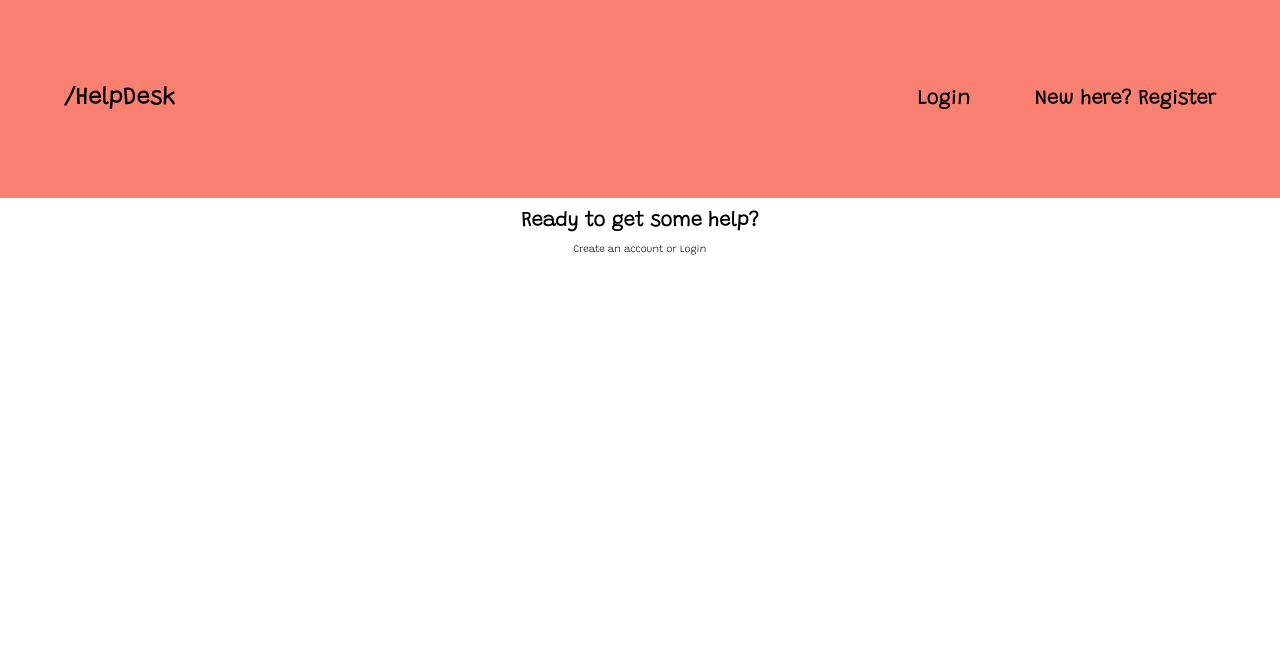
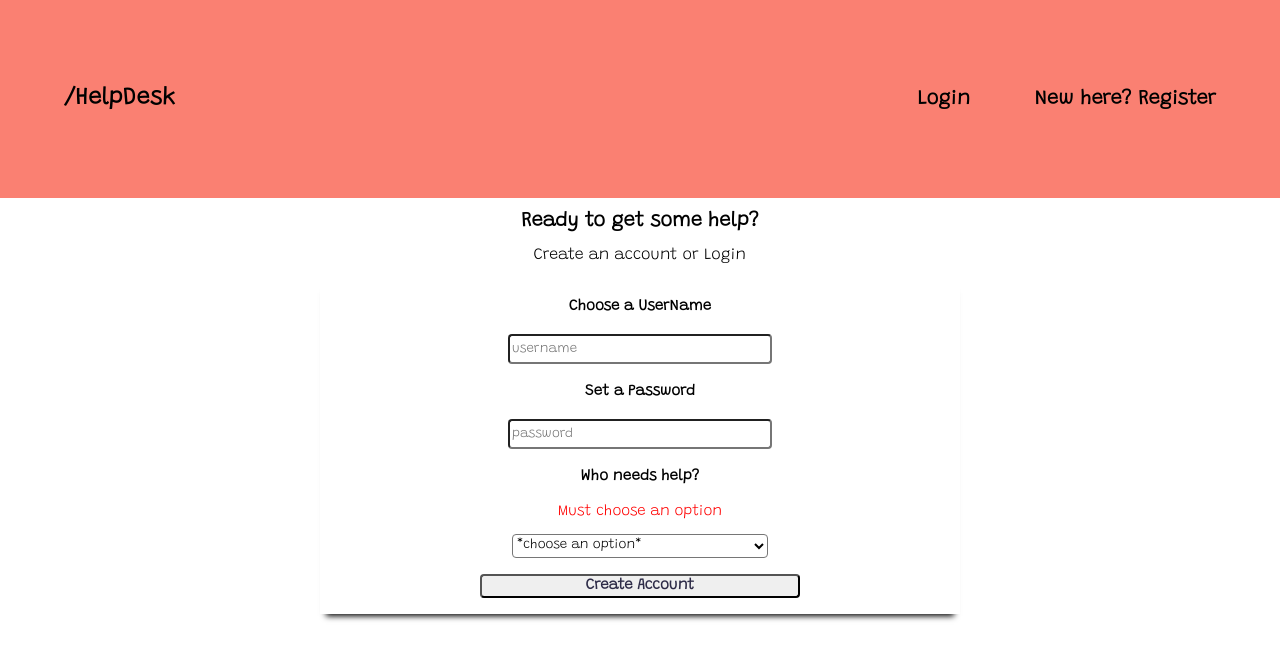
Before and after one commit to Build-Week-PTCT-DevDesk-Queue/FE, a React (Create React App) app in the folder devdeskqueue-fe/: page /registration in a window 1280 px wide. Shown: the top 660 px of the page. Built offline with nearby package versions, Linux system fonts and the light colour scheme.

Commit message:
finished the registration form plus styling

```diff
--- a/devdeskqueue-fe/src/App.css
+++ b/devdeskqueue-fe/src/App.css
@@ -34,7 +34,7 @@ nav{
   font-size: 100%;
   background-color: #FA8072;
 }
-input{
+input, select{
 /* White Background */
 width: 40%;
 height: 1.5rem;
@@ -43,6 +43,7 @@ border-radius: 4px;
 }
 .home-page-button{
 margin-top: 2rem;
+margin-bottom: 2rem;
 cursor: pointer;
 padding: 1rem;
 font-size: 150%;
@@ -53,7 +54,7 @@ text-decoration: none;
 }
 .form-button{
 /* Inactive Grey */
-width: 30%;
+width: 50%;
 height: 1.5rem;
 margin: 1rem;
 background: #EFEFEF;
@@ -67,6 +68,10 @@ font-weight: bold;
   border-color: skyblue;
 }
 input:focus{
+  outline: none;
+  border-color: skyblue;
+}
+select:focus{
   outline: none;
   border-color: skyblue;
 }
@@ -92,6 +97,9 @@ form{
   font-size: 150%;
   /* box-shadow: 3px 3px 5px 6px; */
   box-shadow: 0 8px 6px -6px black;
+}
+#registration-p-tag{
+  font-size: initial;
 }
 .link{
   text-decoration: none;
--- a/devdeskqueue-fe/src/App.js
+++ b/devdeskqueue-fe/src/App.js
@@ -3,18 +3,14 @@ import { Route, Link, Switch } from "react-router-dom";
 import Home from "./components/HomePage";
 import Login from "./components/LoginForm";
 import Registration from "./components/RegistrationForm";
+import HeaderComp from "./components/Header";
 import './App.css';
+
 
 function App() {
   return (
     <div className="App">
-      <header id="home-page-header">
-            <Link className="link" to="/"><h3>/HelpDesk</h3></Link>
-            <nav>
-                <Link className="link" to="/login" >Login</Link>
-                <Link className="link" to="/registration" >New here? Register</Link>
-            </nav>
-        </header>
+      <HeaderComp />
         <Switch>
             <Route path="/login">
                 <Login />
--- /dev/null
+++ b/devdeskqueue-fe/src/components/Header.js
@@ -0,0 +1,13 @@
+import React from "react";
+import {Link} from "react-router-dom";
+export default function HeaderComp() {
+return (
+    <header id="home-page-header">
+            <Link className="link" to="/"><h3>/HelpDesk</h3></Link>
+            <nav>
+                <Link className="link" to="/login" >Login</Link>
+                <Link className="link" to="/registration" >New here? Register</Link>
+            </nav>
+    </header>
+)
+}
--- a/devdeskqueue-fe/src/components/RegistrationForm.js
+++ b/devdeskqueue-fe/src/components/RegistrationForm.js
@@ -1,14 +1,88 @@
 import React, { useState } from "react";
 import { Link } from "react-router-dom";
+import * as yup from "yup";
+import axios from "axios";
 
 
+const regFormSchema = yup.object().shape({
+    name: yup.string().required("Must choose a username!")
+    .max(10, "Username must have not exceed 10 characters")
+    .matches(/[a-zA-z][a-zA-Z]{2,}/, "Username must contain letters only"),
+    password: yup.string()
+    .required("Must set a password")
+    .max(8 ,"Password should be 8 characters long")
+    .matches(/^(?=.*\d)(?=.*[a-z])(?=.*[A-Z]).{4,8}$/, "Password must be 4 to 8 characters long, have one uppercase, one lowercase and one numeric digit"),
+    role: yup.string().required("Must choose a role")
+})
+
 const Registration = () => {
+    const optionValue = null;
+    const [regState, setRegState] = useState({
+        name: "",
+        password: "",
+        role: ""
+    });
+    const [errorRegState, setErrorRegState] = useState({
+        name: "",
+        password: "",
+        role: "Must choose an option"
+    });
+
+    const validate = (e) => {
+        yup
+         .reach(regFormSchema, e.target.name)
+         .validate(e.target.value)
+         .then((valid) => setErrorRegState({...errorRegState, [e.target.name]: ''}))
+         .catch((err) => setErrorRegState({...errorRegState, [e.target.name]: err.errors[0]}))
+    }
+
+    const inputChange = (e) => {
+        e.persist();
+        validate(e);
+        setRegState({
+            ...regState,
+            [e.target.name]: e.target.value,
+        });
+    }
+
+    const submitForm = (e) => {
+        e.preventDefault();
+        console.log("form submited!!");
+        setRegState({
+            name: "",
+            password: "",
+            role: ""
+        })
+    }
     return(
         <>
         <header>
             <h1>Ready to get some help?</h1>
-            <p>Create an account or <Link className="form-links" to="/login" >Login</Link></p>
+            <p id="registration-p-tag">Create an account or <Link className="form-links" to="/login" >Login</Link></p>
         </header>
+        <form onSubmit={submitForm}>
+
+        <label htmlFor="name-reg"><h4>Choose a UserName</h4>
+        {errorRegState.name.length > 0 ? <p className="error-message">{errorRegState.name}</p> : null}
+        </label>
+        <input name="name" type="text" placeholder="username" onChange={inputChange} value={regState.name}/>
+
+        <label htmlFor="password"><h4>Set a Password</h4>
+        {errorRegState.password.length > 0 ? <p className="error-message">{errorRegState.password}</p> : null}
+        </label>
+        <input type="password" name="password" placeholder="password" onChange={inputChange} value={regState.password}/>
+
+        <label htmlFor="role"><h4>Who needs help?</h4>
+        <p className="error-message">{errorRegState.role}</p>
+        </label>
+        <select name="role" onChange={inputChange} value={regState.role}>
+            <option value={null}>*choose an option*</option>
+            <option value="helper">I am a Helper</option>
+            <option value="student">I am a Student</option>
+        </select>
+
+        <button className="form-button" type="submit">Create Account</button>
+        </form>
         </>
 
     )
```
